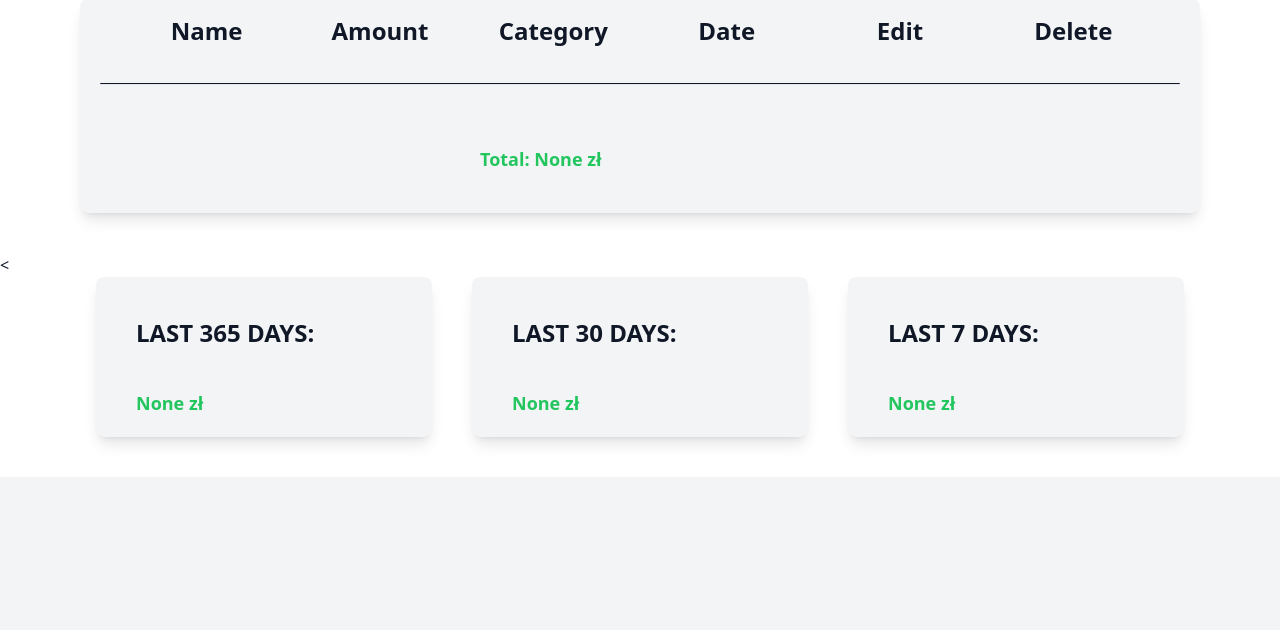
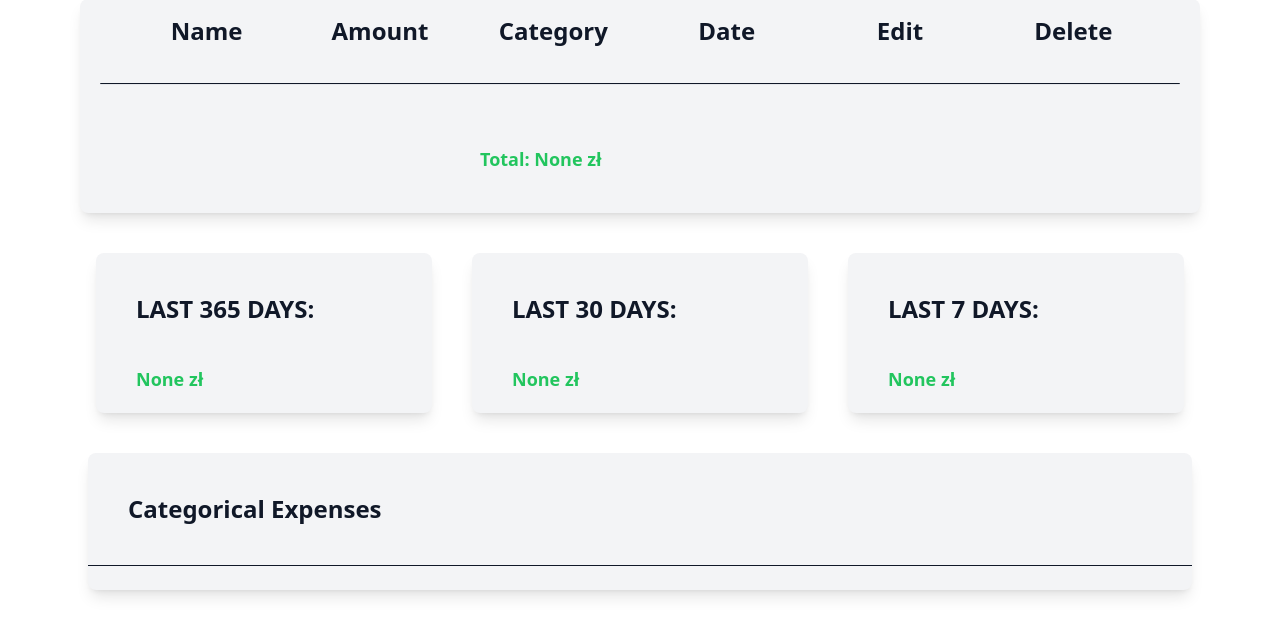
Before and after one commit to mmich1209/expense_app_django_zaliczenie, a Django app: page /expense_app/ in a window 1280 px wide. Shown: the part 501-1131 px from the top of the page. Before the commit the page ends 941 px from the top, so only its background shows below. Run offline with Django 5.2, Linux system fonts and the light colour scheme; data that the repository does not hold is empty; style sheets or scripts are compiled from the project's sources.

Commit message:
added "categorical expenses' table"

```diff
--- a/expense_tracker/templates/expense_tracker/index.html
+++ b/expense_tracker/templates/expense_tracker/index.html
@@ -73,18 +73,44 @@
     </div>
 
 
-    <<div class="flex justify-evenly w-full px-4 mb-10">
+
+    <div class="flex justify-evenly w-full px-4 mb-10">
         <div class="w-full shadow-lg ml-20 rounded-lg bg-gray-100">
             <h1 class="py-10 ml-10 font-bold text-2xl"> LAST 365 DAYS:</h1>
-            <p class="ml-10 font-bold text-lg mb-5" style="color: #22c55e !important"> {{ yearly_sum.amount__sum }} zł</p>
+            <p class="ml-10 font-bold text-lg mb-5" style="color: #22c55e !important"> {{ yearly_sum.amount__sum }}
+                zł</p>
         </div>
         <div class="w-full shadow-lg ml-10 rounded-lg bg-gray-100">
             <h1 class="py-10 ml-10 font-bold text-2xl"> LAST 30 DAYS:</h1>
-            <p class="ml-10 font-bold text-lg mb-5" style="color: #22c55e !important"> {{ monthly_sum.amount__sum }} zł</p>
+            <p class="ml-10 font-bold text-lg mb-5" style="color: #22c55e !important"> {{ monthly_sum.amount__sum }}
+                zł</p>
         </div>
         <div class="w-full shadow-lg ml-10 mr-20 rounded-lg bg-gray-100">
             <h1 class="py-10 ml-10 font-bold text-2xl"> LAST 7 DAYS:</h1>
-            <p class="ml-10 font-bold text-lg mb-5" style="color: #22c55e !important"> {{ weekly_sum.amount__sum }} zł</p>
+            <p class="ml-10 font-bold text-lg mb-5" style="color: #22c55e !important"> {{ weekly_sum.amount__sum }}
+                zł</p>
+        </div>
+    </div>
+
+
+    <div class="flex justify-evenly w-full px-2 mb-10">
+        <div class="w-full shadow-lg ml-20 mr-20 rounded-lg bg-gray-100">
+            <h1 class="py-10 ml-10 font-bold text-2xl"> Categorical Expenses</h1>
+            <hr>
+            <span name="prawa" class="w-full shadow-lg ml-10 rounded-lg bg-gray-100">
+            {%  for categorical_sum in categorical_sums %}
+                <div class="flex-wrap w-full px-4 py-4">
+                    <span class="ml-10 font-bold ">
+                        {{ categorical_sum.category }}
+                    </span>
+                    </div>
+                <div class='mb-10'>
+                      <span class="ml-10 py-4">
+                         {{ categorical_sum.sum }}
+                       </span>
+                </div>
+            {%  endfor %}
+            </span>
         </div>
     </div>
 
@@ -94,4 +120,5 @@
 
 
 
+
 {% endblock %}
--- a/expense_tracker/views.py
+++ b/expense_tracker/views.py
@@ -31,6 +31,9 @@ def index(request):
     one_week_data = Expense.objects.filter(date__gt=last_week)
     weekly_sum = one_week_data.aggregate(Sum('amount'))
 
+    #calculating categorical expenses
+    categorical_sums = Expense.objects.filter().values('category').order_by('category').annotate(sum=Sum('amount'))
+
     expense_form = ExpenseForm()
     return render(request, 'expense_tracker/index.html',
                   {'expense_form': expense_form,
@@ -38,7 +41,8 @@ def index(request):
                    'total_expenses': total_expenses,
                    'yearly_sum': yearly_sum,
                    'monthly_sum': monthly_sum,
-                   'weekly_sum' : weekly_sum                   })
+                   'weekly_sum' : weekly_sum,
+                   'categorical_sums': categorical_sums})
 
 
 def delete(request, id):
```
